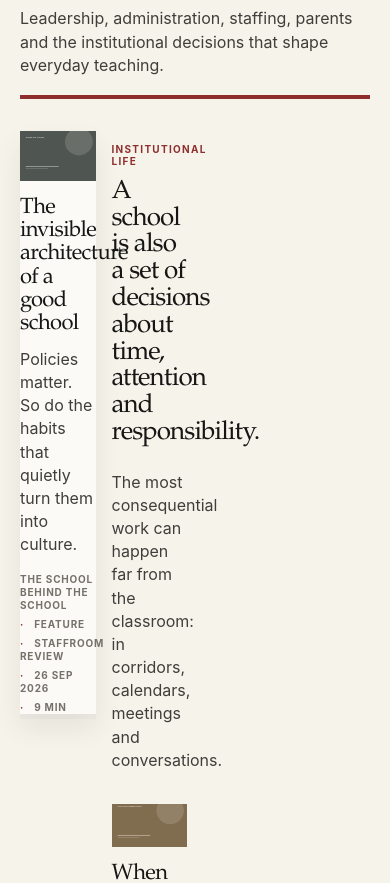
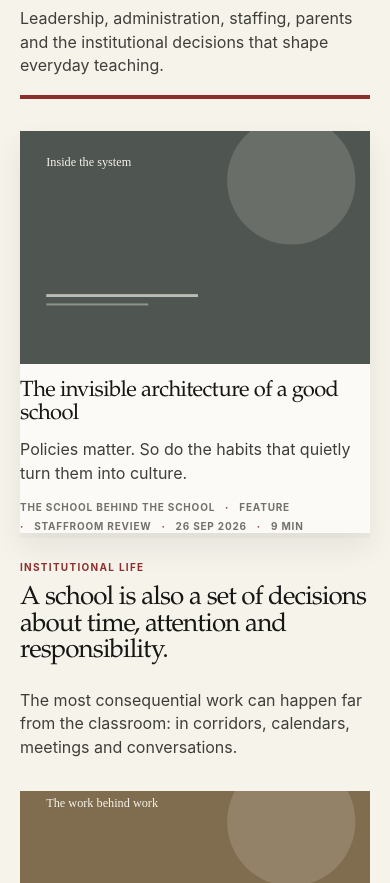
Before and after one commit to staffroom-review/staffroom-website, a Next.js app: page / in a window 390 px wide. Shown: the part 3760-4643 px from the top of the page. Built offline with nearby package versions, Linux system fonts and the light colour scheme.

Commit message:
fix: restore missing editorial grid spans

```diff
--- a/app/globals.css
+++ b/app/globals.css
@@ -152,8 +152,16 @@ a:hover {
   grid-column: span 8;
 }
 
+.span-7 {
+  grid-column: span 7;
+}
+
 .span-6 {
   grid-column: span 6;
+}
+
+.span-5 {
+  grid-column: span 5;
 }
 
 .span-4 {
@@ -688,7 +696,9 @@ a:hover {
   }
 
   .span-8,
-  .span-6 {
+  .span-7,
+  .span-6,
+  .span-5 {
     grid-column: span 12;
   }
 
@@ -768,7 +778,9 @@ a:hover {
 
   .span-12,
   .span-8,
+  .span-7,
   .span-6,
+  .span-5,
   .span-4 {
     grid-column: span 4;
   }
```
